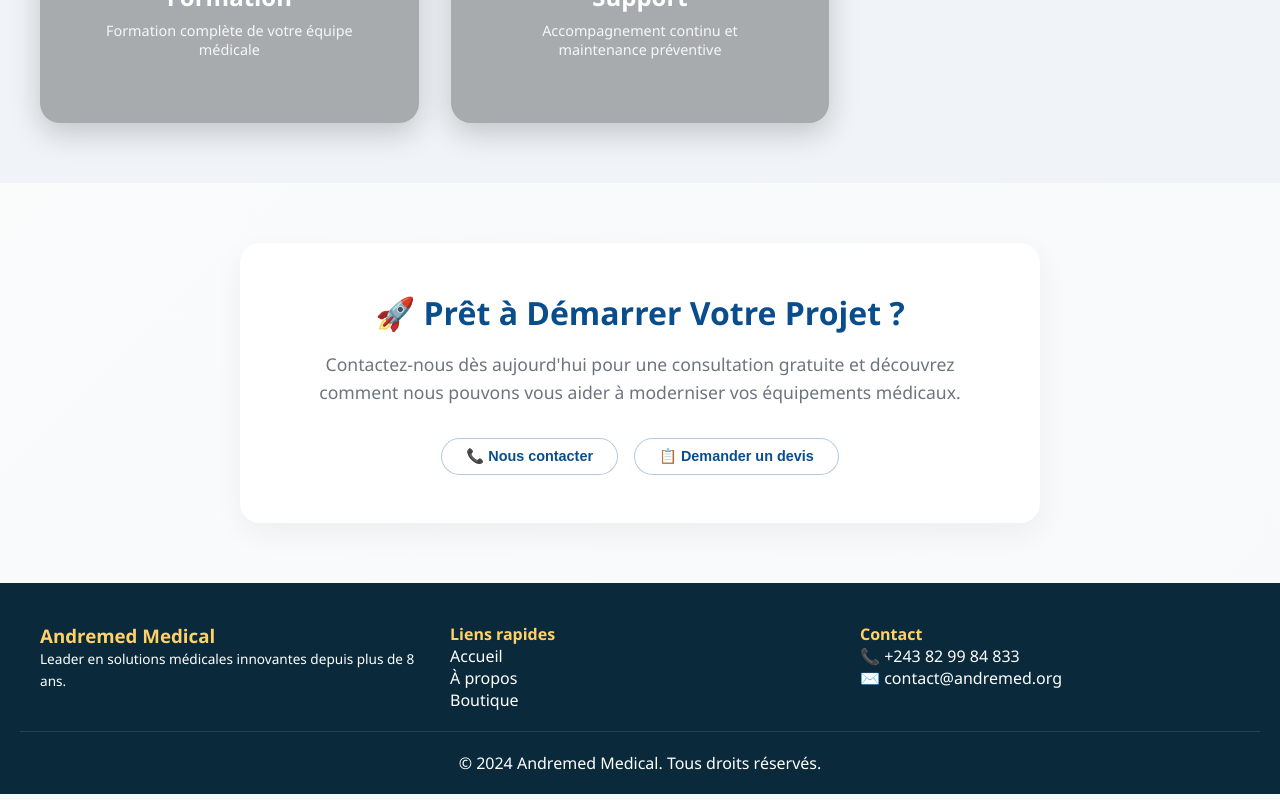
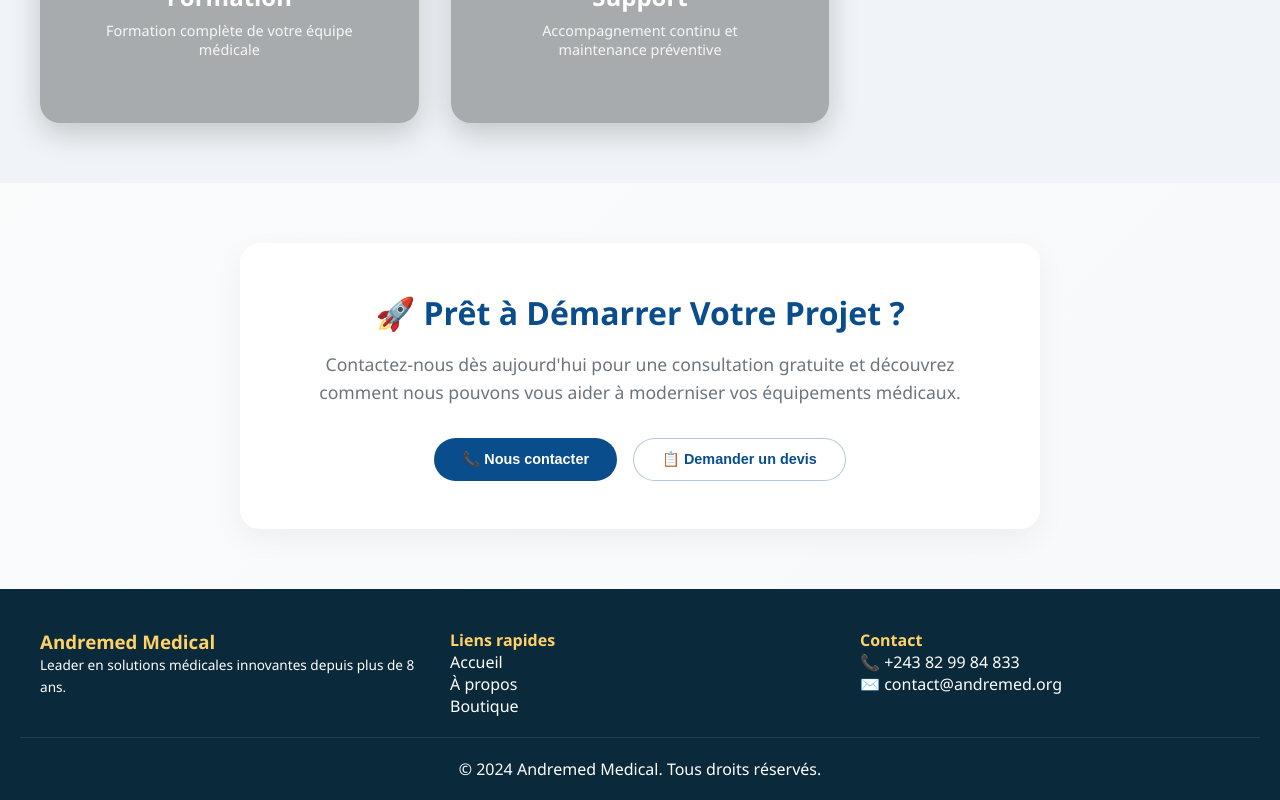
Before and after one commit to Blandine-Lab/andremed-Boutique-website, a React (Vite) app: page /services in a window 1280 px wide. Shown: the part 3497-4297 px from the top of the page. Built offline with nearby package versions, Linux system fonts and the light colour scheme; no server answers; the database is empty.

Commit message:
Update Services.jsx

```diff
--- a/src/pages/Services.jsx
+++ b/src/pages/Services.jsx
@@ -22,7 +22,7 @@ function Services() {
   // ========== ÉTAT POUR LE CHAT ==========
   const [showChat, setShowChat] = useState(false);
 
-  // ========== NOUVEAU : ÉTATS POUR LE CHECK-UP CENTER ==========
+  // ========== ÉTATS POUR LE CHECK-UP CENTER ==========
   const [checkupFormData, setCheckupFormData] = useState({
     fullname: '',
     email: '',
@@ -141,7 +141,7 @@ ${formData.description}
     setQuoteSending(false);
   };
 
-  // ========== NOUVELLES FONCTIONS POUR CHECK-UP ==========
+  // ========== FONCTIONS POUR CHECK-UP ==========
   const sendCheckupToTelegram = async (formData) => {
     const typeLabels = {
       bilan_essentiel: 'Diagnostic essentiel (gratuit)',
@@ -273,6 +273,7 @@ ${formData.description}
     }
   }, [statsInView]);
 
+  // ========== DONNÉES STATIQUES ==========
   const services = [
     {
       icon: "🔧",
@@ -348,14 +349,13 @@ ${formData.description}
         </div>
       </section>
 
-      {/* ========== NOUVELLE SECTION : CENTRE DE DIAGNOSTIC & CONSEIL ========== */}
+      {/* Section : Centre de Diagnostic & Conseil */}
       <section style={styles.checkupSection}>
         <div style={styles.checkupHeader}>
           <h2 style={styles.checkupTitle}>🔬 Centre de diagnostic & conseil</h2>
           <p style={styles.checkupSubtitle}>Évaluez vos besoins en équipements médicaux avec nos experts</p>
         </div>
         <div style={styles.checkupGrid}>
-          {/* Carte Diagnostic essentiel */}
           <div className="glass-card" style={styles.checkupCard}>
             <h3 style={styles.checkupCardTitle}>Diagnostic essentiel</h3>
             <div style={styles.checkupPrice}>Gratuit</div>
@@ -367,7 +367,6 @@ ${formData.description}
             </ul>
             <button className="btn-checkup" onClick={() => document.getElementById('checkupForm').scrollIntoView({ behavior: 'smooth' })} style={styles.checkupBtn}>Demander</button>
           </div>
-          {/* Carte Audit technique avancé */}
           <div className="glass-card" style={styles.checkupCard}>
             <h3 style={styles.checkupCardTitle}>Audit technique avancé</h3>
             <div style={styles.checkupPrice}>À partir de 150€</div>
@@ -379,7 +378,6 @@ ${formData.description}
             </ul>
             <button className="btn-checkup" onClick={() => document.getElementById('checkupForm').scrollIntoView({ behavior: 'smooth' })} style={styles.checkupBtn}>Demander</button>
           </div>
-          {/* Carte Stratégie premium */}
           <div className="glass-card" style={styles.checkupCard}>
             <h3 style={styles.checkupCardTitle}>Stratégie premium</h3>
             <div style={styles.checkupPrice}>À partir de 450€</div>
@@ -466,7 +464,7 @@ ${formData.description}
           <h2 style={styles.ctaTitle}>🚀 Prêt à Démarrer Votre Projet ?</h2>
           <p style={styles.ctaText}>Contactez-nous dès aujourd'hui pour une consultation gratuite et découvrez comment nous pouvons vous aider à moderniser vos équipements médicaux.</p>
           <div style={styles.ctaButtons}>
-            <button onClick={() => setShowChat(true)} className="btn-primary" style={styles.ctaButton}>📞 Nous contacter</button>
+            <button onClick={() => setShowChat(true)} className="btn-primary" style={{...styles.ctaButton, background: '#0A4D8C', color: 'white', border: 'none'}}>📞 Nous contacter</button>
             <button onClick={() => setShowQuoteModal(true)} className="btn-secondary" style={styles.ctaButton}>📋 Demander un devis</button>
           </div>
         </div>
@@ -497,16 +495,23 @@ ${formData.description}
         </div>
       )}
 
-      {/* Widget Chat */}
-      {showChat && <ChatWidget productId={null} productName="Support" onClose={() => setShowChat(false)} />}
+      {/* ✅ Widget Chat - maintenant avec le bon composant et les bonnes props */}
+      {showChat && (
+        <div style={styles.chatOverlay}>
+          <div style={styles.chatContainer}>
+            <ChatWidget
+              productId={null}
+              productName="Support Andremed"
+              onClose={() => setShowChat(false)}
+            />
+          </div>
+        </div>
+      )}
     </div>
   );
 }
 
 // ================= STYLES =================
-// NOTE : Vous devez fusionner ces styles avec votre objet `styles` existant.
-// Voici l'objet complet (incluant les styles de base et les nouveaux pour le check-up).
-
 const styles = {
   container: {
     minHeight: '100vh',
@@ -536,7 +541,7 @@ const styles = {
   serviceIcon: { fontSize: '2.5rem', width: '60px', height: '60px', display: 'flex', alignItems: 'center', justifyContent: 'center', borderRadius: '12px', marginBottom: '1rem' },
   serviceTitle: { fontSize: '1.3rem', color: '#1A2A3A', marginBottom: '0.5rem' },
   serviceDesc: { fontSize: '0.9rem', color: '#6C757D', marginBottom: '1rem' },
-  servicePoints: { listStyle: 'none', padding: 0, margin: 0, li: { fontSize: '0.85rem', color: '#6C757D', marginBottom: '0.3rem' } },
+  servicePoints: { listStyle: 'none', padding: 0, margin: 0 },
   processSection: { padding: '60px 20px', background: '#f0f4f8', textAlign: 'center' },
   processContainer: { display: 'grid', gridTemplateColumns: 'repeat(auto-fit, minmax(280px, 1fr))', gap: '2rem', maxWidth: '1200px', margin: '0 auto' },
   processCard: { position: 'relative', padding: '2rem', borderRadius: '20px', overflow: 'hidden', color: 'white', textAlign: 'center', minHeight: '280px', display: 'flex', flexDirection: 'column', justifyContent: 'center', alignItems: 'center', cursor: 'pointer', transition: 'all 0.3s', boxShadow: '0 10px 30px rgba(0,0,0,0.2)' },
@@ -549,7 +554,7 @@ const styles = {
   ctaTitle: { fontSize: '2rem', color: '#0A4D8C', marginBottom: '1rem' },
   ctaText: { fontSize: '1.1rem', color: '#6C757D', marginBottom: '2rem', lineHeight: '1.6' },
   ctaButtons: { display: 'flex', gap: '1rem', justifyContent: 'center', flexWrap: 'wrap' },
-  ctaButton: { cursor: 'pointer', background: 'rgba(255,255,255,0.95)', backdropFilter: 'blur(8px)', color: '#0A4D8C', padding: '9px 24px', borderRadius: '40px', textDecoration: 'none', fontWeight: 'bold', fontSize: '0.9rem', transition: 'all 0.3s ease', border: '1px solid rgba(10,77,140,0.3)', display: 'inline-block' },
+  ctaButton: { cursor: 'pointer', background: 'rgba(255,255,255,0.95)', backdropFilter: 'blur(8px)', color: '#0A4D8C', padding: '12px 28px', borderRadius: '40px', textDecoration: 'none', fontWeight: 'bold', fontSize: '0.9rem', transition: 'all 0.3s ease', border: '1px solid rgba(10,77,140,0.3)', display: 'inline-block' },
   quoteModal: { position: 'fixed', top: 0, left: 0, width: '100%', height: '100%', backgroundColor: 'rgba(0,0,0,0.7)', display: 'flex', alignItems: 'center', justifyContent: 'center', zIndex: 5000 },
   quoteModalContent: { background: 'white', borderRadius: '20px', width: '90%', maxWidth: '550px', maxHeight: '85vh', overflow: 'auto' },
   quoteModalHeader: { background: 'linear-gradient(135deg, #0A4D8C, #00A3B2)', padding: '15px 20px', display: 'flex', justifyContent: 'space-between', alignItems: 'center', color: 'white' },
@@ -562,7 +567,7 @@ const styles = {
   quoteSuccess: { color: '#2E7D32', textAlign: 'center', marginTop: '10px' },
   quoteError: { color: '#B41E1E', textAlign: 'center', marginTop: '10px' },
 
-  // ========== NOUVEAUX STYLES POUR LA SECTION CHECK-UP ==========
+  // ========== STYLES POUR LA SECTION CHECK-UP ==========
   checkupSection: {
     padding: '60px 20px',
     background: 'linear-gradient(135deg, #f0f7fc 0%, #ffffff 100%)',
@@ -574,7 +579,7 @@ const styles = {
   checkupTitle: { fontSize: '2.2rem', color: '#0A4D8C', marginBottom: '0.5rem' },
   checkupSubtitle: { fontSize: '1.1rem', color: '#6C757D' },
   checkupGrid: { display: 'grid', gridTemplateColumns: 'repeat(auto-fit, minmax(300px, 1fr))', gap: '2rem', maxWidth: '1200px', margin: '0 auto 3rem' },
-  checkupCard: { background: 'white', borderRadius: '24px', padding: '1.8rem', textAlign: 'center', transition: 'transform 0.3s', cursor: 'pointer', '&:hover': { transform: 'translateY(-5px)' } },
+  checkupCard: { background: 'white', borderRadius: '24px', padding: '1.8rem', textAlign: 'center', transition: 'transform 0.3s', cursor: 'pointer' },
   checkupCardTitle: { fontSize: '1.5rem', color: '#0A4D8C', marginBottom: '0.5rem' },
   checkupPrice: { fontSize: '1.8rem', fontWeight: 'bold', color: '#00A3B2', margin: '1rem 0' },
   checkupList: { listStyle: 'none', padding: 0, margin: '1rem 0 1.5rem', textAlign: 'left' },
@@ -586,7 +591,29 @@ const styles = {
   checkupFormGroup: { display: 'flex', flexDirection: 'column', gap: '0.5rem' },
   checkupSubmitBtn: { background: '#0A4D8C', color: 'white', border: 'none', padding: '12px', borderRadius: '30px', fontSize: '1rem', fontWeight: 'bold', cursor: 'pointer', marginTop: '0.5rem' },
   checkupSuccess: { color: '#2E7D32', textAlign: 'center', marginTop: '10px' },
-  checkupError: { color: '#B41E1E', textAlign: 'center', marginTop: '10px' }
+  checkupError: { color: '#B41E1E', textAlign: 'center', marginTop: '10px' },
+
+  // ========== STYLES POUR LE CHAT ==========
+  chatOverlay: {
+    position: 'fixed',
+    top: 0,
+    left: 0,
+    width: '100%',
+    height: '100%',
+    backgroundColor: 'rgba(0,0,0,0.5)',
+    display: 'flex',
+    alignItems: 'center',
+    justifyContent: 'center',
+    zIndex: 10000,
+    padding: '20px'
+  },
+  chatContainer: {
+    width: '100%',
+    maxWidth: '450px',
+    height: '80vh',
+    maxHeight: '600px',
+    position: 'relative'
+  }
 };
 
 export default Services;
```
